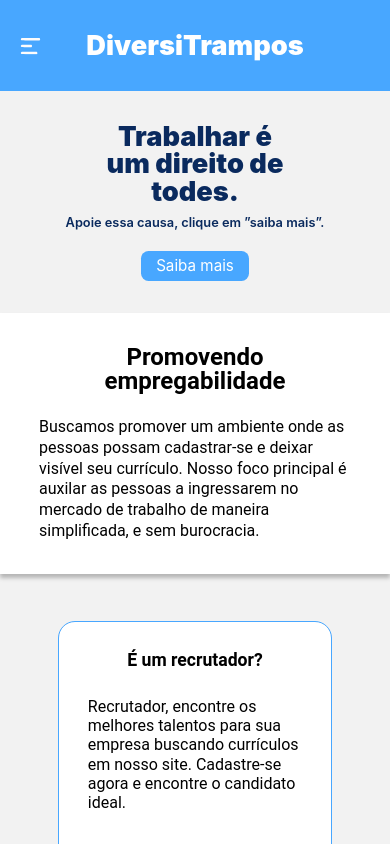
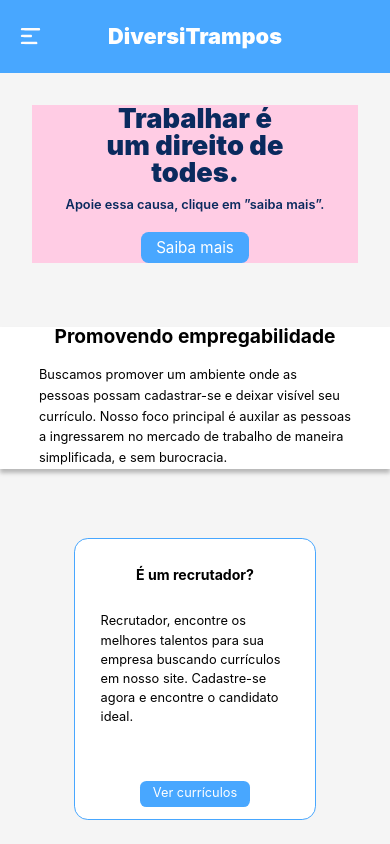
Before and after one commit to gu5tvo/arcoItz, a React (Vite) app in the folder frontend/: page / in a window 390 px wide. Shown: the top 844 px of the page. Built offline with nearby package versions, Linux system fonts and the light colour scheme.

Commit message:
fixing a few things

```diff
--- a/frontend/src/pages/landing/styles.ts
+++ b/frontend/src/pages/landing/styles.ts
@@ -2,7 +2,6 @@ import styled from 'styled-components';
 import { Link } from 'react-router-dom';
 
 export const PinkSection = styled.section`
-    background-color: ${props => props.colors};
     display: flex;
     flex-direction: row;
     justify-content: center;
@@ -12,6 +11,7 @@ export const PinkSection = styled.section`
 
     .content {
         width: min(100vw, 2200px);
+        background-color: #FFCCE4;
         position: relative;
         display: flex;
         justify-content: space-around;
@@ -81,16 +81,15 @@ export const PinkSection = styled.section`
 
 export const DisclaimerSection = styled.section`
     width: 100vw;
-
-    background-color: #FFFFFF;
     padding: 1rem 2rem;
     display: flex;
     align-items: center;
     justify-content: center;
-    box-shadow: 0px 4px 4px rgba(0, 0, 0, 0.25);
 
     .content {
-        width: min(100vw, 1700px);
+        width: min(100vw, 2200px);
+        box-shadow: 0px 4px 4px rgba(0, 0, 0, 0.25);
+        background-color: #FFF;
         display: flex;
         flex-direction: row;
         justify-content: space-evenly;
--- a/frontend/src/pages/login/index.tsx
+++ b/frontend/src/pages/login/index.tsx
@@ -1,4 +1,4 @@
-import React from "react";
+import React, { useState } from "react";
 import DinamicHeader from "../../components/header";
 import {LoginContainer, LoginForm, ErrorText} from "./styles";
 import { useForm } from "react-hook-form";
@@ -9,8 +9,27 @@ import { Link } from "react-router-dom";
 
 export default function LoginPage(): JSX.Element{
 
-    const { register, handleSubmit, formState: { errors } } = useForm({resolver: yupResolver(loginSchema)});
-    const { login } = useUser();
+    const { login } = useUser()
+
+    const [email, setEmail] = useState("")
+    const [password, setPassword] = useState("")
+
+    const { register, trigger, handleSubmit, formState: { errors } } = useForm({
+        resolver: yupResolver(loginSchema)
+    });
+
+    const onChangeEmail = (e: React.ChangeEvent<HTMLInputElement>)=> {
+        setEmail(e.target.value);
+    }
+
+    const onChangePassword = (e: React.ChangeEvent<HTMLInputElement>)=> {
+        setPassword(e.target.value);
+    }
+
+    const onLogin = ()=> {
+        login({ email, password })
+    }
+
     document.title = "Entrar | DiversiTrampos";
     return (
         <>
@@ -19,11 +38,11 @@ export default function LoginPage(): JSX.Element{
                 <LoginForm onSubmit={handleSubmit(login)}>
                     <h2>Entrar</h2>
                     <label>Email</label>
-                    <input type="email" {...register("email")} placeholder="Insira seu e-mail"/>
-                    {errors.email && <ErrorText>{errors.email.message}</ErrorText>}
+                    <input type="email" onChange={onChangeEmail} {...register("email")} placeholder="Insira seu e-mail"/>
+                    { /*{errors.email && <ErrorText>{errors.email.message}</ErrorText>}*/ }
                     <label>Senha</label>
-                    <input type="password" {...register("password")} placeholder="Insira sua senha"/>
-                    {errors.password && <ErrorText>{errors.password.message}</ErrorText>}
+                    <input type="password" onChange={onChangePassword} {...register("password")} placeholder="Insira sua senha"/>
+                    { /* {errors.password && <ErrorText>{errors.password.message}</ErrorText>} */ }
 
                         <div style={{margin: '0 auto', marginTop: '1em'}}>
                             <input type="checkbox" value="remember" {...register('remember')} />
--- a/frontend/src/pages/search/styles.ts
+++ b/frontend/src/pages/search/styles.ts
@@ -9,7 +9,7 @@ export const SearchContainer = styled.div`
 export const SearchForm = styled.form`
     display: flex;
     flex-direction: column;
-    width: 380px;
+    width: 16vw;
     background-color: #fff;
     padding: 2em;
     border-radius: 0.5rem;
@@ -17,20 +17,22 @@ export const SearchForm = styled.form`
     height: fit-content;
 
     label{
-        margin-top: 1.5rem;
+        margin-bottom: 0.3rem;
     }
 
     h3{
         margin-bottom: 1.5rem;
-        font-size: 1.5rem;
+        font-size: 1.2rem;
         text-align: center;
-        font-weight: 600;
+        font-weight: 700;
     }
 
     select{
-        padding: 1em;
+        padding: 0.9rem;
         border: none;
         border-radius: 0.5rem;
+        font-size: 0.82rem;
+        margin-bottom: 1rem;
     }
 
     button{
--- a/frontend/src/styles/globalStyle.ts
+++ b/frontend/src/styles/globalStyle.ts
@@ -1,8 +1,32 @@
 import { createGlobalStyle } from 'styled-components';
 
 //Reset CSS:
+
+// color: var(--PINK);
+
 export const GlobalStyle = createGlobalStyle`
-    html, body, div, span, applet, object, iframe,
+
+:root {
+
+	--WHITE: #fff;
+	--AQUABLUE: #3F8FCC;
+
+	--GRIZZLY: #eee;
+	--CYAN: #89DDFF;
+
+	--PALE-BLUE: #D7ECFF;
+   --PINK: #FFCCE4;
+    --RED: #B70000;
+
+    --GRAY: #F2F2F2;
+    --GRAY-DARK: #C6C6C6;
+
+    --BLUE: #48A7FF;
+    --BLUE-DARK: #0A2A5E;
+
+    --GRADIENTE :linear-gradient(180deg, #0077B6 0%, rgba(0, 119, 182, 0) 100%);
+}
+   html, body, div, span, applet, object, iframe,
 h1, h2, h3, h4, h5, h6, p, blockquote, pre,
 a, abbr, acronym, address, big, cite, code,
 del, dfn, em, img, ins, kbd, q, s, samp,
@@ -21,6 +45,7 @@ time, mark, audio, video {
 	font-size: 100%;
 	font: inherit;
 	vertical-align: baseline;
+	box-sizing: border-box;
 }
 article, aside, details, figcaption, figure,
 footer, header, hgroup, menu, nav, section {
@@ -28,7 +53,11 @@ footer, header, hgroup, menu, nav, section {
 }
 body {
 	line-height: 1;
+	background-color: #F5F5F5;
+    font-family: 'Inter', sans-serif;
+    font-size: clamp(0.8rem, 1vw, 2rem)
 }
+
 ol, ul {
 	list-style: none;
 }
@@ -45,9 +74,8 @@ table {
 	border-spacing: 0;
 }
 
-body{
-	background-color: #f2f2f2;
-	font-family: 'Roboto', sans-serif;
+button {
+    cursor: pointer;
 }
 
 `
```
Also changed, not shown: frontend/src/components/ManageButtons/index.tsx (added, +15 -0 lines), frontend/src/components/ManageButtons/style.ts (added, +33 -0 lines), frontend/src/pages/painel/index.tsx (added, +42 -0 lines), frontend/src/pages/painel/style.ts (added, +63 -0 lines).
